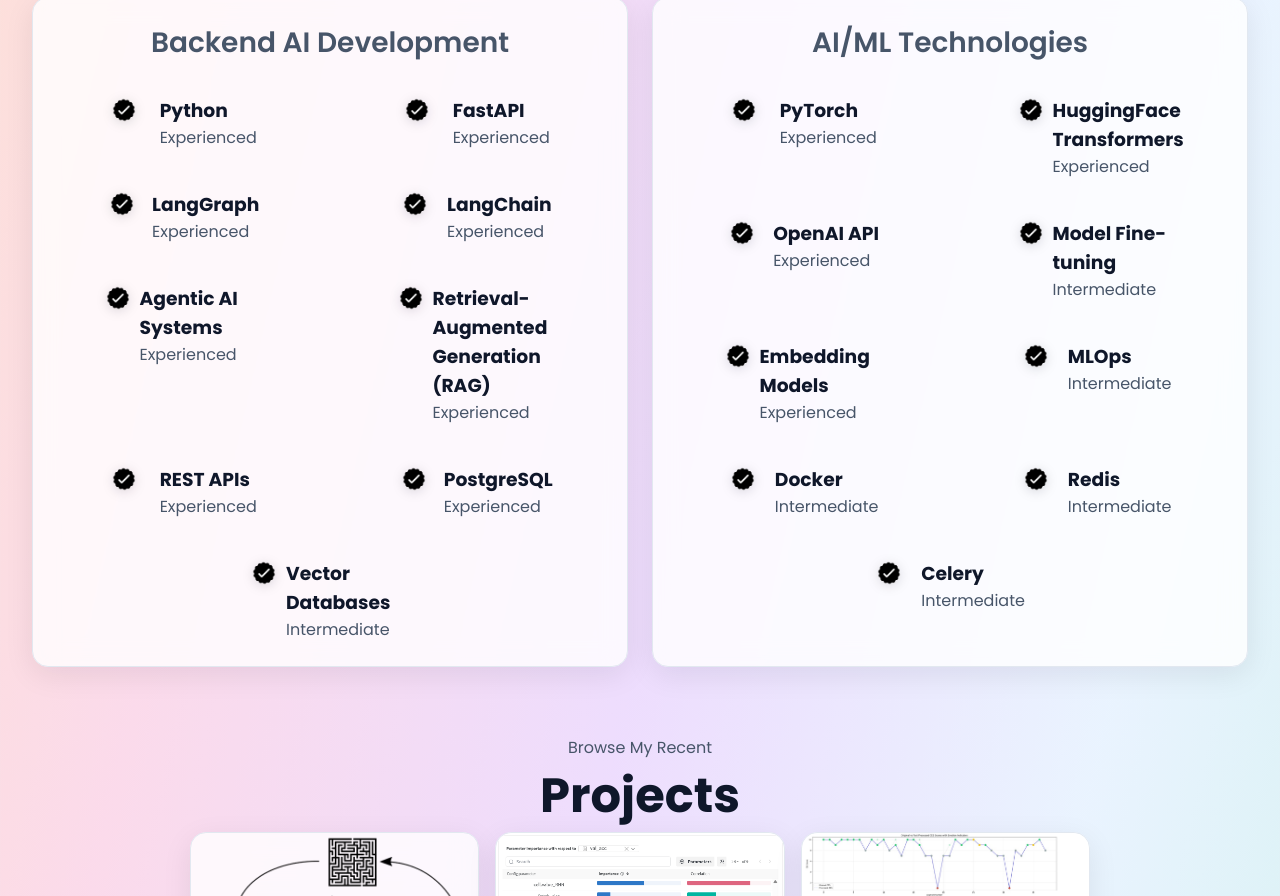
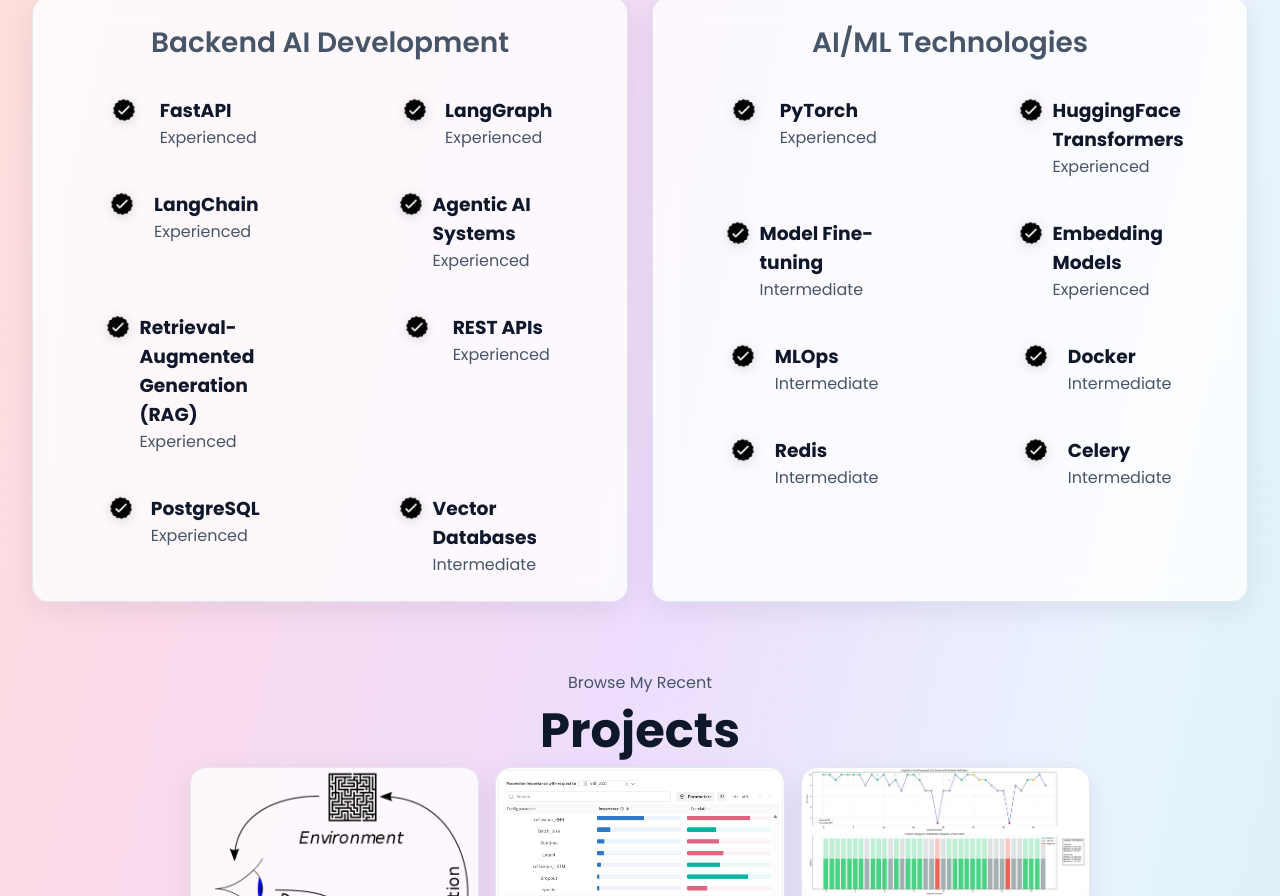
Before and after one commit to vishnu-thirumurugan/my-portfolio-website, a plain HTML site: page index.html in a window 1280 px wide. Shown: the part 1320-2216 px from the top of the page. Drawn offline with Linux system fonts and the light colour scheme.

Commit message:
Update index to skills.html

```diff
--- a/index.html
+++ b/index.html
@@ -126,13 +126,6 @@
                 <article>
                   <img src="./assets/checkmark.png" alt="Experience icon" class="icon" />
                   <div>
-                    <h3>Python</h3>
-                    <p>Experienced</p>
-                  </div>
-                </article>
-                <article>
-                  <img src="./assets/checkmark.png" alt="Experience icon" class="icon" />
-                  <div>
                     <h3>FastAPI</h3>
                     <p>Experienced</p>
                   </div>
@@ -204,13 +197,6 @@
                   <img src="./assets/checkmark.png" alt="Experience icon" class="icon" />
                   <div>
                     <h3>HuggingFace Transformers</h3>
-                    <p>Experienced</p>
-                  </div>
-                </article>
-                <article>
-                  <img src="./assets/checkmark.png" alt="Experience icon" class="icon" />
-                  <div>
-                    <h3>OpenAI API</h3>
                     <p>Experienced</p>
                   </div>
                 </article>
```
